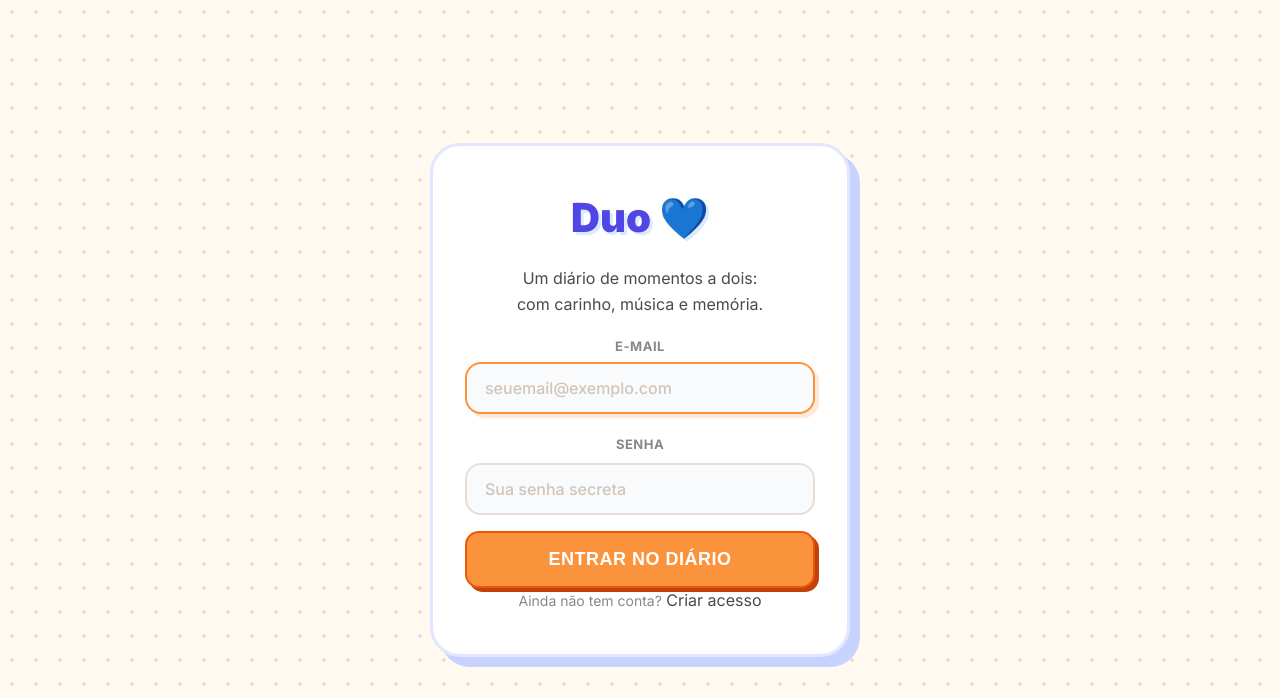
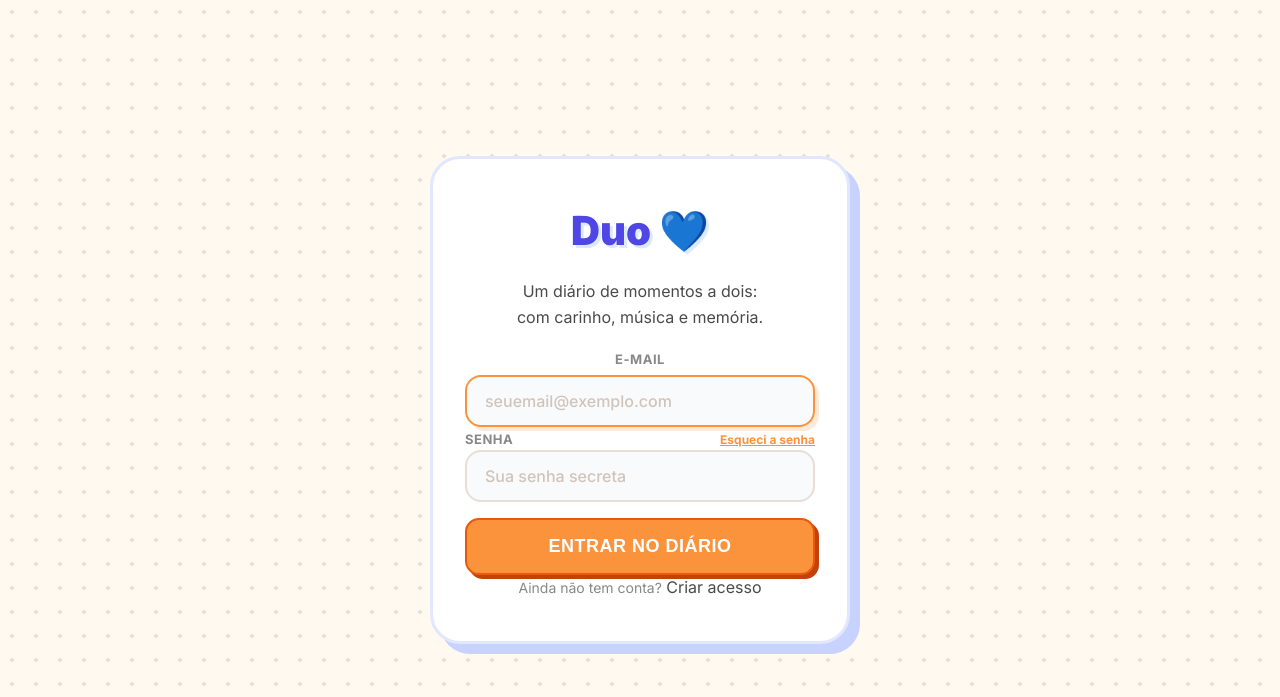
Before and after one commit to sabrinaandraderocha-cmyk/duo, a FastAPI app: page /login in a window 1280 px wide. Shown: the top 697 px of the page. Run offline with FastAPI, Linux system fonts and the light colour scheme; parts of the project's set-up code (start-up, migrations or seed data) failed here and were passed over.

Commit message:
Update login.html

```diff
--- a/app/templates/login.html
+++ b/app/templates/login.html
@@ -8,7 +8,6 @@
   <link rel="preconnect" href="https://fonts.googleapis.com">
   <link rel="preconnect" href="https://fonts.gstatic.com" crossorigin>
   <link href="https://fonts.googleapis.com/css2?family=Inter:wght@400;500;700;900&display=swap" rel="stylesheet">
-
   <link rel="stylesheet" href="/static/css/style.css">
 </head>
 <body class="auth-body">
@@ -29,6 +28,12 @@
         </div>
       {% endif %}
 
+      {% if success %}
+        <div class="auth-alert" style="background:#f0fdf4; border: 2px solid #86efac; color:#15803d; border-radius:12px; padding:10px; margin-bottom:20px; font-weight:700; box-shadow: 4px 4px 0px #86efac;">
+          ✅ {{ success }}
+        </div>
+      {% endif %}
+
       <form method="post" action="/login" class="auth-form">
 
         <div class="auth-field">
@@ -45,8 +50,9 @@
         </div>
 
         <div class="auth-field">
-          <div class="field-head">
-            <label for="password">Senha</label>
+          <div class="field-head" style="display:flex; justify-content:space-between; align-items:center;">
+            <label for="password" style="margin:0;">Senha</label>
+            <a href="/forgot" style="font-size:12px; color:var(--primary); font-weight:700; text-decoration: underline;">Esqueci a senha</a>
           </div>
           <input
             id="password"
```
